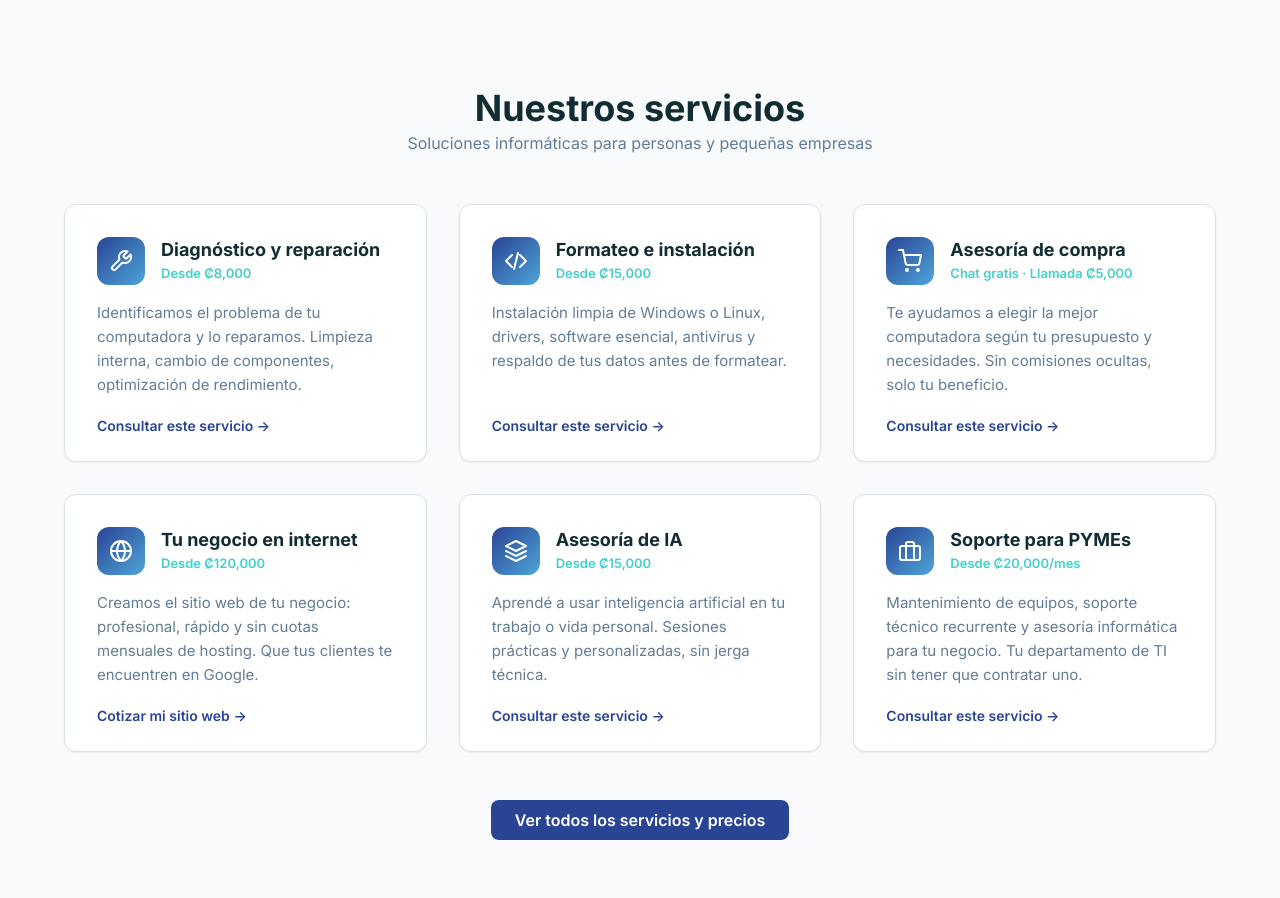
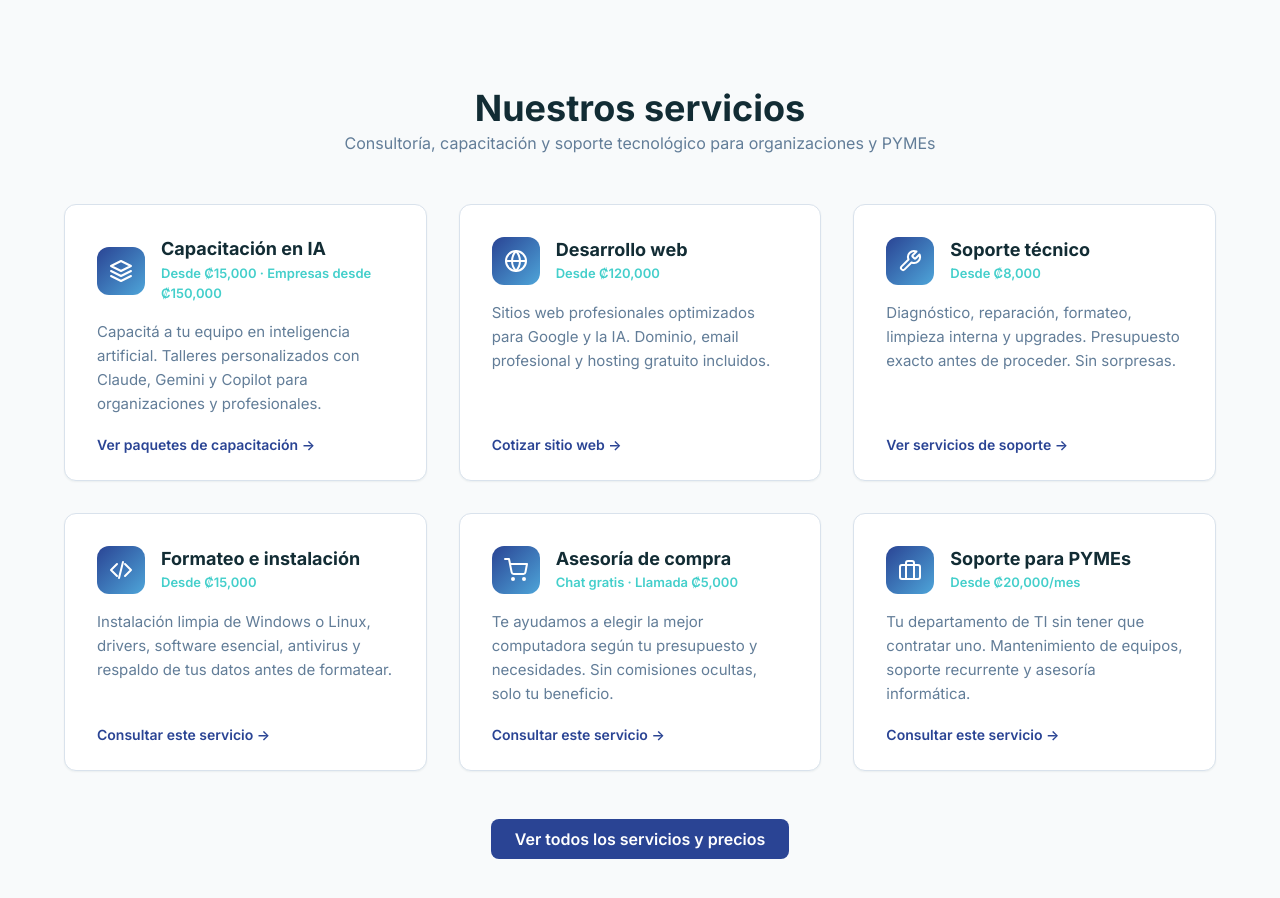
Before and after one commit to DodanimJR/teknika, an Astro site: page / in a window 1280 px wide. Shown: the part 720-1618 px from the top of the page. Built offline with nearby package versions, Linux system fonts and the light colour scheme; Astro itself is replaced by a stand-in of ours.

Commit message:
homepage: reorder services (IA first, web second, soporte third) + fix btn colors
- Reorder service cards: Capacitacion IA > Desarrollo Web > Soporte > Formateo > Asesoria > PYMEs
- Update service descriptions for consultora positioning
- Move btn--outline-dark to global.css (works on both light and dark backgrounds)
- Update section subtitle to consultoria messaging

```diff
--- a/src/pages/index.astro
+++ b/src/pages/index.astro
@@ -41,25 +41,59 @@ import HeroIllustration from '../components/HeroIllustration.astro';
     <div class="container">
       <div class="text-center" style="margin-bottom: var(--space-2xl);">
         <h2>Nuestros servicios</h2>
-        <p class="text-muted">Soluciones informáticas para personas y pequeñas empresas</p>
+        <p class="text-muted">Consultoría, capacitación y soporte tecnológico para organizaciones y PYMEs</p>
       </div>
 
       <div class="services-grid">
+        <div class="card card--service" data-service="Capacitación empresarial en inteligencia artificial" role="button" tabindex="0">
+          <div class="card-service__top">
+            <div class="card__icon-circle">
+              <svg width="24" height="24" viewBox="0 0 24 24" fill="none" stroke="currentColor" stroke-width="2" stroke-linecap="round" stroke-linejoin="round" aria-hidden="true"><path d="M12 2L2 7l10 5 10-5-10-5z"/><path d="M2 17l10 5 10-5"/><path d="M2 12l10 5 10-5"/></svg>
+            </div>
+            <div>
+              <h3 class="card__title">Capacitación en IA</h3>
+              <p class="card__price">Desde &#8353;15,000 &middot; Empresas desde &#8353;150,000</p>
+            </div>
+          </div>
+          <p class="card__text">
+            Capacitá a tu equipo en inteligencia artificial. Talleres personalizados con Claude,
+            Gemini y Copilot para organizaciones y profesionales.
+          </p>
+          <span class="card__cta">Ver paquetes de capacitación &rarr;</span>
+        </div>
+
+        <div class="card card--service" data-service="Sitio web para mi negocio" role="button" tabindex="0">
+          <div class="card-service__top">
+            <div class="card__icon-circle">
+              <svg width="24" height="24" viewBox="0 0 24 24" fill="none" stroke="currentColor" stroke-width="2" stroke-linecap="round" stroke-linejoin="round" aria-hidden="true"><circle cx="12" cy="12" r="10"/><line x1="2" y1="12" x2="22" y2="12"/><path d="M12 2a15.3 15.3 0 0 1 4 10 15.3 15.3 0 0 1-4 10 15.3 15.3 0 0 1-4-10 15.3 15.3 0 0 1 4-10z"/></svg>
+            </div>
+            <div>
+              <h3 class="card__title">Desarrollo web</h3>
+              <p class="card__price">Desde &#8353;120,000</p>
+            </div>
+          </div>
+          <p class="card__text">
+            Sitios web profesionales optimizados para Google y la IA.
+            Dominio, email profesional y hosting gratuito incluidos.
+          </p>
+          <span class="card__cta">Cotizar sitio web &rarr;</span>
+        </div>
+
         <div class="card card--service" data-service="Diagnóstico y reparación de computadoras" role="button" tabindex="0">
           <div class="card-service__top">
             <div class="card__icon-circle">
               <svg width="24" height="24" viewBox="0 0 24 24" fill="none" stroke="currentColor" stroke-width="2" stroke-linecap="round" stroke-linejoin="round" aria-hidden="true"><path d="M14.7 6.3a1 1 0 0 0 0 1.4l1.6 1.6a1 1 0 0 0 1.4 0l3.77-3.77a6 6 0 0 1-7.94 7.94l-6.91 6.91a2.12 2.12 0 0 1-3-3l6.91-6.91a6 6 0 0 1 7.94-7.94l-3.76 3.76z"/></svg>
             </div>
             <div>
-              <h3 class="card__title">Diagnóstico y reparación</h3>
+              <h3 class="card__title">Soporte técnico</h3>
               <p class="card__price">Desde &#8353;8,000</p>
             </div>
           </div>
           <p class="card__text">
-            Identificamos el problema de tu computadora y lo reparamos. Limpieza interna,
-            cambio de componentes, optimización de rendimiento.
+            Diagnóstico, reparación, formateo, limpieza interna y upgrades.
+            Presupuesto exacto antes de proceder. Sin sorpresas.
           </p>
-          <span class="card__cta">Consultar este servicio &rarr;</span>
+          <span class="card__cta">Ver servicios de soporte &rarr;</span>
         </div>
 
         <div class="card card--service" data-service="Formateo e instalación de software" role="button" tabindex="0">
@@ -96,40 +130,6 @@ import HeroIllustration from '../components/HeroIllustration.astro';
           <span class="card__cta">Consultar este servicio &rarr;</span>
         </div>
 
-        <div class="card card--service" data-service="Sitio web para mi negocio" role="button" tabindex="0">
-          <div class="card-service__top">
-            <div class="card__icon-circle">
-              <svg width="24" height="24" viewBox="0 0 24 24" fill="none" stroke="currentColor" stroke-width="2" stroke-linecap="round" stroke-linejoin="round" aria-hidden="true"><circle cx="12" cy="12" r="10"/><line x1="2" y1="12" x2="22" y2="12"/><path d="M12 2a15.3 15.3 0 0 1 4 10 15.3 15.3 0 0 1-4 10 15.3 15.3 0 0 1-4-10 15.3 15.3 0 0 1 4-10z"/></svg>
-            </div>
-            <div>
-              <h3 class="card__title">Tu negocio en internet</h3>
-              <p class="card__price">Desde &#8353;120,000</p>
-            </div>
-          </div>
-          <p class="card__text">
-            Creamos el sitio web de tu negocio: profesional, rápido y sin cuotas
-            mensuales de hosting. Que tus clientes te encuentren en Google.
-          </p>
-          <span class="card__cta">Cotizar mi sitio web &rarr;</span>
-        </div>
-
-        <div class="card card--service" data-service="Asesoría de inteligencia artificial" role="button" tabindex="0">
-          <div class="card-service__top">
-            <div class="card__icon-circle">
-              <svg width="24" height="24" viewBox="0 0 24 24" fill="none" stroke="currentColor" stroke-width="2" stroke-linecap="round" stroke-linejoin="round" aria-hidden="true"><path d="M12 2L2 7l10 5 10-5-10-5z"/><path d="M2 17l10 5 10-5"/><path d="M2 12l10 5 10-5"/></svg>
-            </div>
-            <div>
-              <h3 class="card__title">Asesoría de IA</h3>
-              <p class="card__price">Desde &#8353;15,000</p>
-            </div>
-          </div>
-          <p class="card__text">
-            Aprendé a usar inteligencia artificial en tu trabajo o vida personal.
-            Sesiones prácticas y personalizadas, sin jerga técnica.
-          </p>
-          <span class="card__cta">Consultar este servicio &rarr;</span>
-        </div>
-
         <div class="card card--service" data-service="Soporte técnico para PYMEs" role="button" tabindex="0">
           <div class="card-service__top">
             <div class="card__icon-circle">
@@ -141,8 +141,8 @@ import HeroIllustration from '../components/HeroIllustration.astro';
             </div>
           </div>
           <p class="card__text">
-            Mantenimiento de equipos, soporte técnico recurrente y asesoría informática
-            para tu negocio. Tu departamento de TI sin tener que contratar uno.
+            Tu departamento de TI sin tener que contratar uno.
+            Mantenimiento de equipos, soporte recurrente y asesoría informática.
           </p>
           <span class="card__cta">Consultar este servicio &rarr;</span>
         </div>
@@ -331,17 +331,7 @@ import HeroIllustration from '../components/HeroIllustration.astro';
     flex-wrap: wrap;
   }
 
-  .btn--outline-dark {
-    background: transparent;
-    color: var(--color-white);
-    border: 2px solid var(--color-gray-400);
-  }
-
-  .btn--outline-dark:hover {
-    background: var(--color-white);
-    color: var(--color-dark);
-    border-color: var(--color-white);
-  }
+  /* btn--outline-dark moved to global.css */
 
   /* ============================================
      Services grid (fixed 3 columns)
--- a/src/styles/global.css
+++ b/src/styles/global.css
@@ -229,6 +229,33 @@ ul, ol {
   color: var(--color-dark);
 }
 
+.btn--outline-dark {
+  background: transparent;
+  color: var(--color-dark);
+  border: 2px solid var(--color-gray-300);
+}
+
+.btn--outline-dark:hover {
+  background: var(--color-dark);
+  color: var(--color-white);
+  border-color: var(--color-dark);
+}
+
+.section--dark .btn--outline-dark,
+.hero .btn--outline-dark,
+.page-header .btn--outline-dark {
+  color: var(--color-white);
+  border-color: var(--color-gray-400);
+}
+
+.section--dark .btn--outline-dark:hover,
+.hero .btn--outline-dark:hover,
+.page-header .btn--outline-dark:hover {
+  background: var(--color-white);
+  color: var(--color-dark);
+  border-color: var(--color-white);
+}
+
 .btn--whatsapp {
   background-color: #25D366;
   color: var(--color-white);
```
